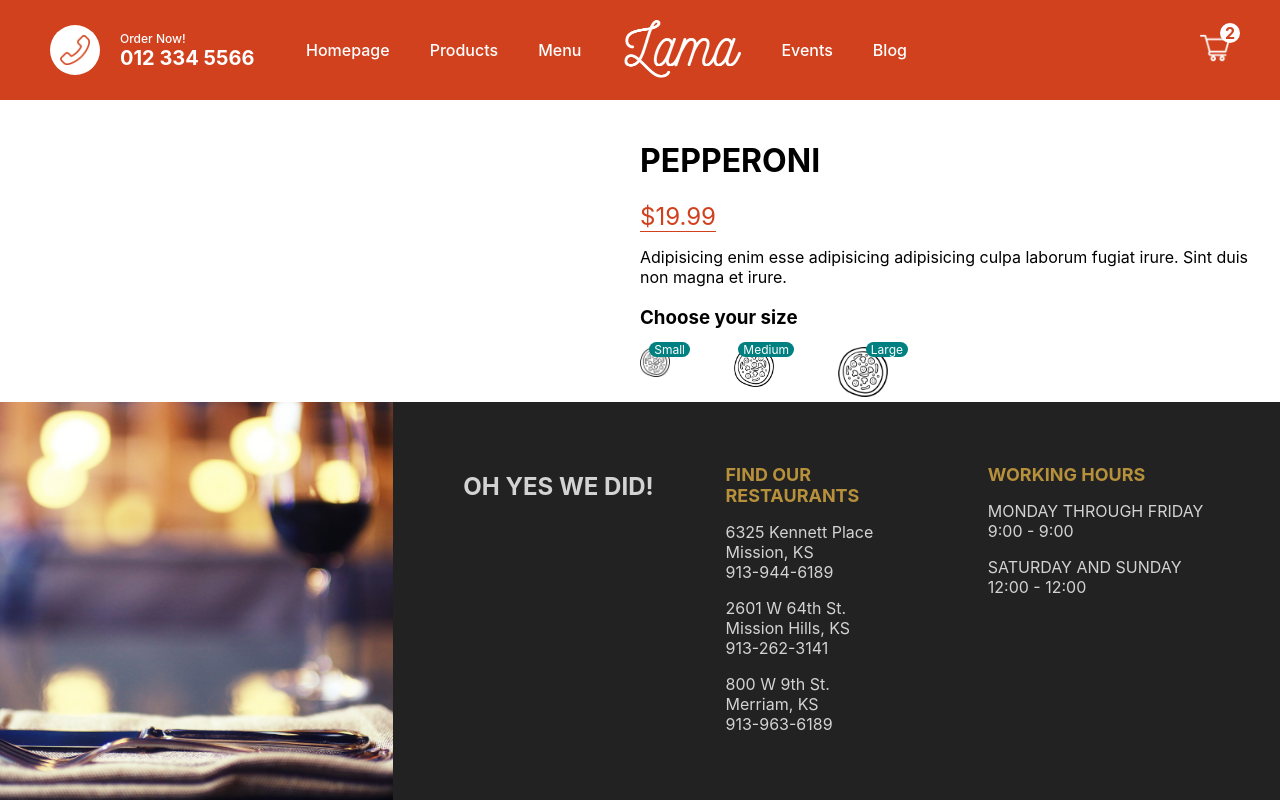
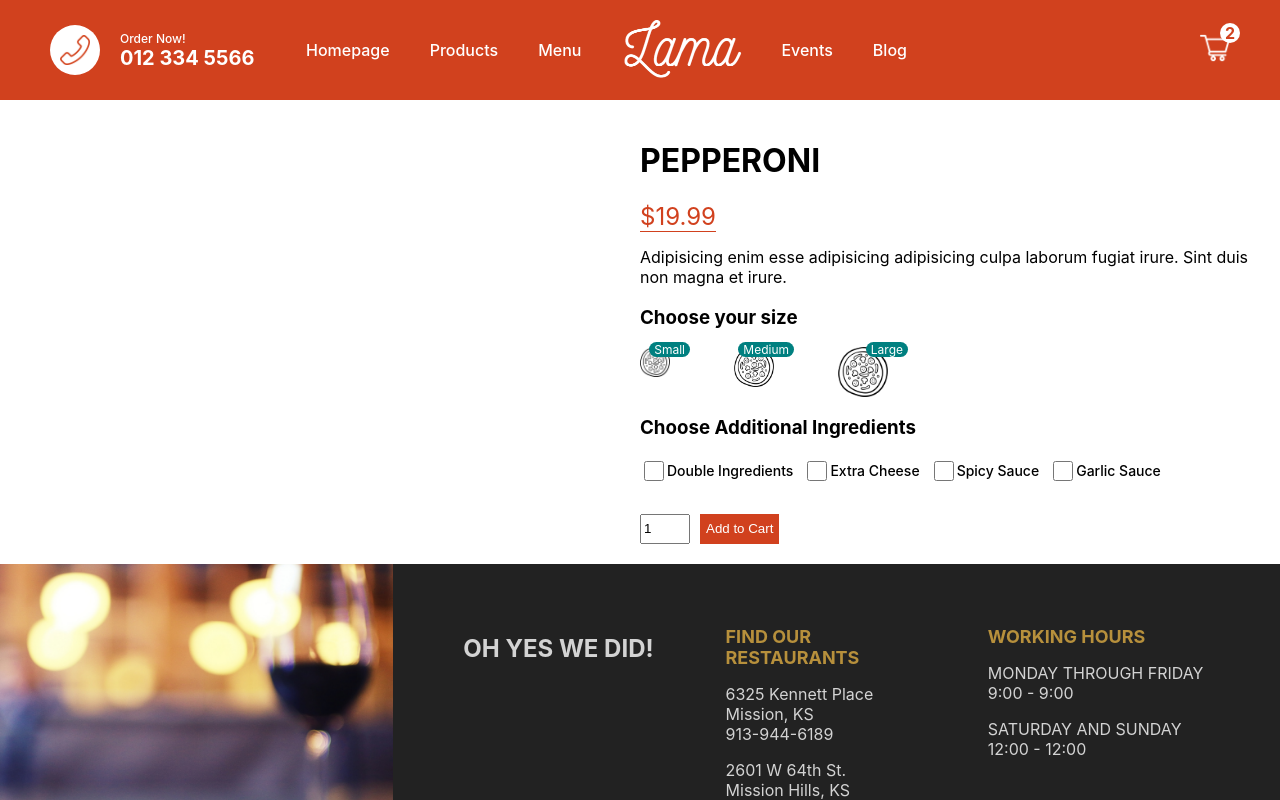
Before and after one commit to JWoltjen/pizza-landing-page, a Next.js app: page /product/1 in a window 1280 px wide. Shown: the top 800 px of the page. Built offline with nearby package versions, Linux system fonts and the light colour scheme.

Commit message:
add checkout button and style it

```diff
--- a/pages/product/[id].jsx
+++ b/pages/product/[id].jsx
@@ -74,6 +74,10 @@
                         <label htmlFor="garlic">Garlic Sauce</label>
                     </div>
                 </div>
+                <div className={styles.add}>
+                    <input type="number" defaultValue={1} className={styles.quantity}/>
+                    <button className={styles.button}>Add to Cart</button>
+                </div>
             </div>
         </div>
     )
--- a/styles/Footer.module.css
+++ b/styles/Footer.module.css
@@ -3,8 +3,6 @@
     width: 100%;
     background-color: #222;
     display: flex;
-    position: absolute;
-    bottom: 0;
 }
 
 .item{
--- a/styles/Product.module.css
+++ b/styles/Product.module.css
@@ -76,3 +76,23 @@
     font-size: 14px;
     font-weight: 500;
 }
+
+.checkbox{
+    width: 20px;
+    height: 20px;
+}
+
+.quantity {
+    width: 50px;
+    height: 30px;
+}
+
+.button{
+    height: 30px;
+    margin-left: 10px;
+    background-color: #d1411e;
+    color: white;
+    border: none;
+    font-weight: 500;
+    cursor: pointer;
+}
```
